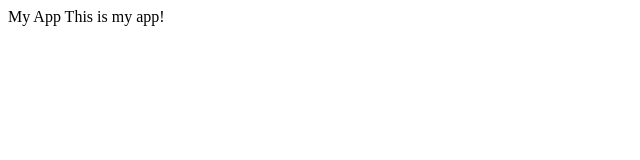
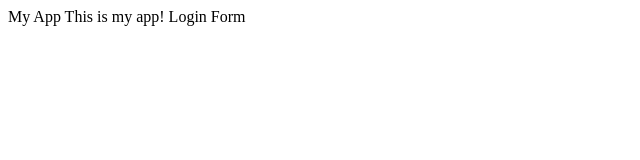
Before and after one commit to amogelangseutloadi/myappsimple, a plain HTML site: page index.html in a window 1280 px wide. Shown: the full height of the page, 0-640 px from the left. Drawn offline with Linux system fonts and the light colour scheme.

Commit message:
login form

```diff
--- /dev/null
+++ b/dir2/app2.js
@@ -0,0 +1 @@
+console.log("123");
--- a/index.html
+++ b/index.html
@@ -7,7 +7,7 @@
 
 		This is my app!
 
-
+		Login Form
 	</body>
 
 </html>
```
Also changed, not shown: log.txt (added), login.html (added).
